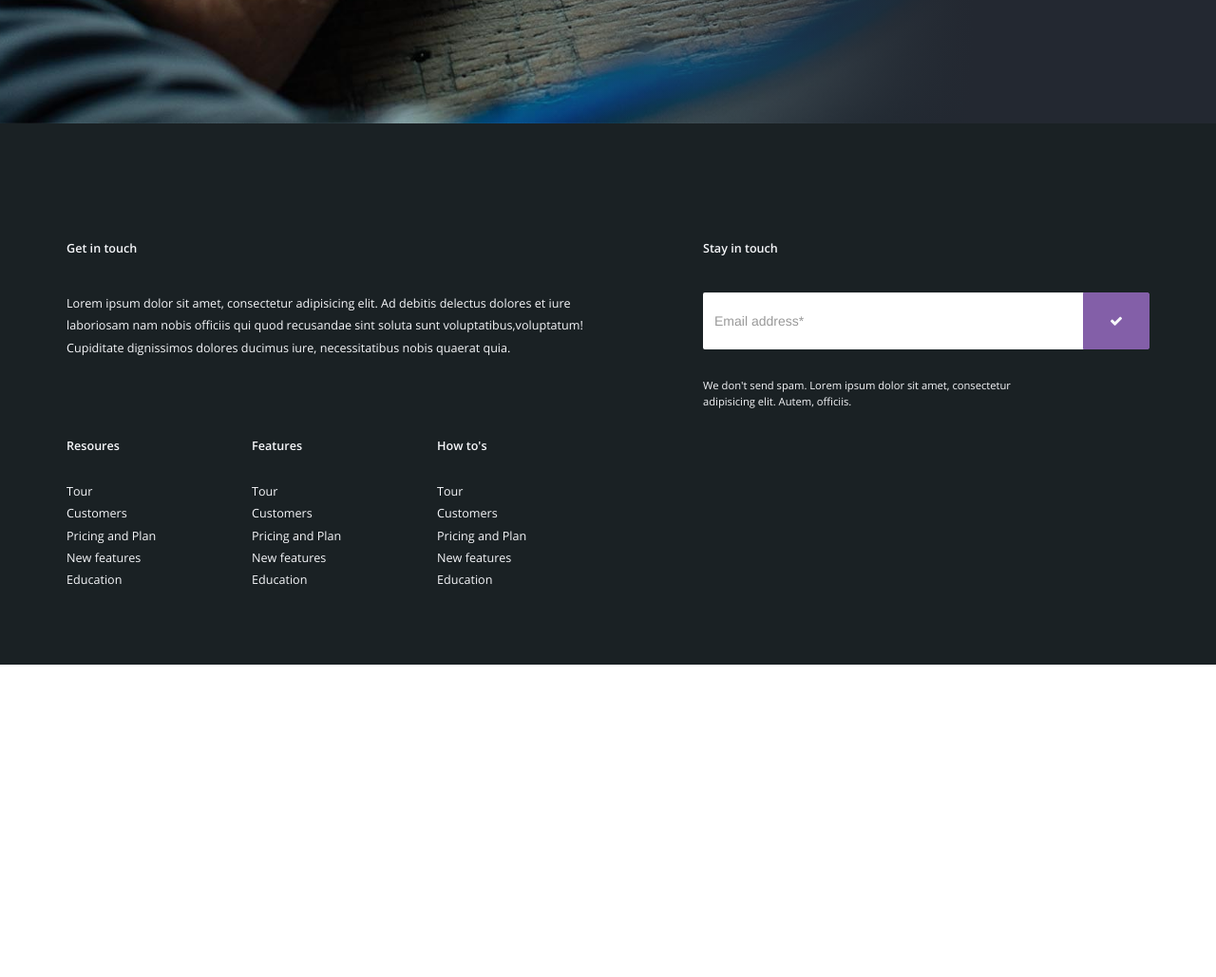
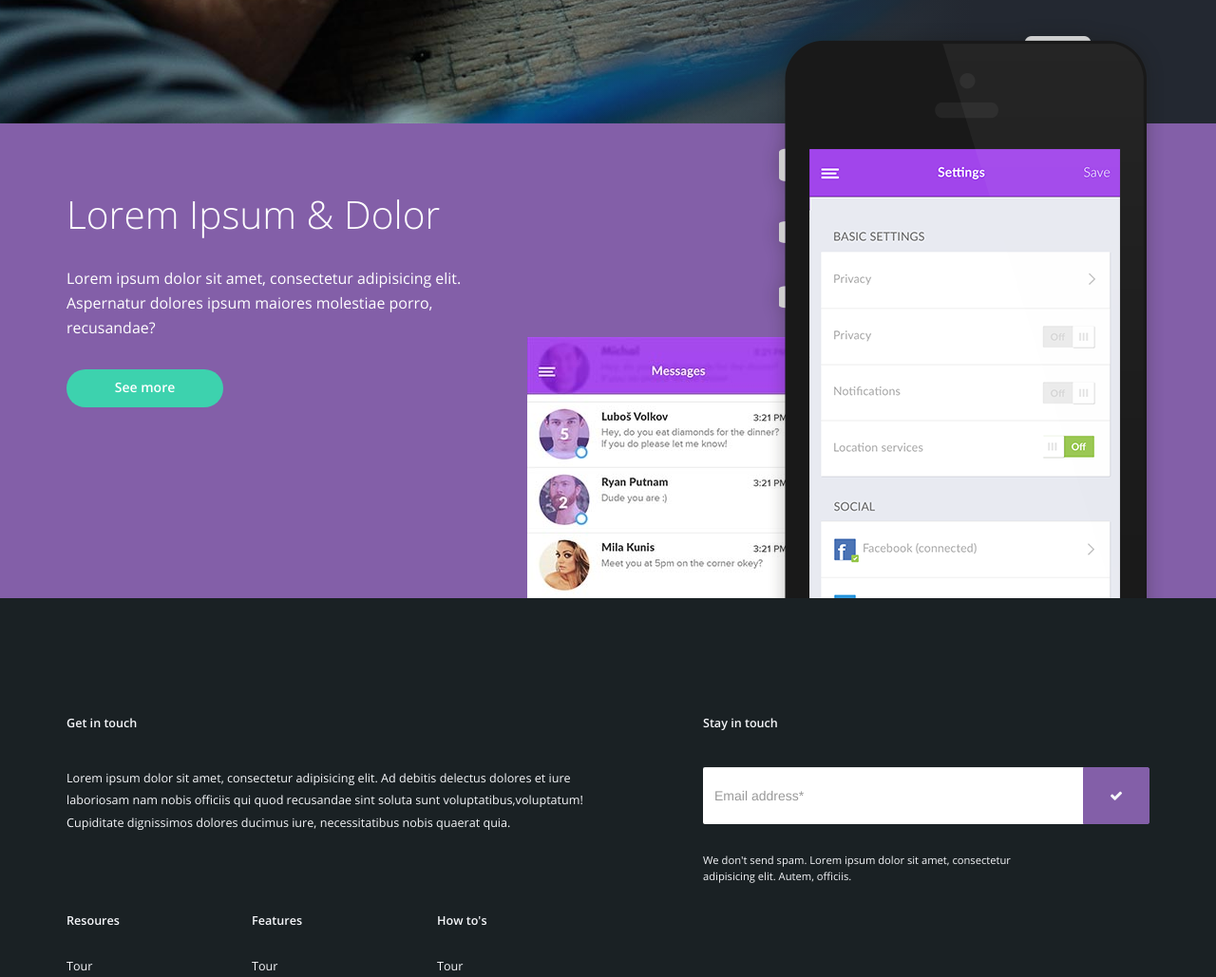
Before and after one commit to YuliaB01/Tork_project, a website: page src/index.html in a window 1280 px wide. Shown: the part 740-1769 px from the top of the page at 95% size. Before the commit the page ends 1440 px from the top, so only its background shows below. Drawn offline with nearby package versions, Linux system fonts and the light colour scheme; files that its build step writes are made by us from their sources.

Commit message:
Promo section added

```diff
--- /dev/null
+++ b/src/css/Components/Promo-left.less
@@ -0,0 +1,23 @@
+.promo-left {
+
+  &__head {
+    font-family: OpenSansLight, sans-serif;
+    font-size: 2.9em;
+    color: @hero-text-color;
+    text-transform: capitalize;
+    line-height: 2.25;
+    padding-top: 30px;
+  }
+
+  &__p {
+    font-family: OpenSansRegular, sans-serif;
+    font-size: 1.14em;
+    color: @hero-text-color;
+    padding: 0 100px 20px 0;
+    line-height: 1.625;
+  }
+
+  &__btn {
+
+  }
+}
--- /dev/null
+++ b/src/css/Components/Promo-right.less
@@ -0,0 +1,17 @@
+.promo-right {
+  position: relative;
+
+  &__img {
+    position: absolute;
+    right: 0;
+    top: -110px;
+    z-index: 2;
+  }
+
+  &__image {
+    position: absolute;
+    top: 225px;
+    left: -85px;
+    z-index: 1;
+  }
+}
--- /dev/null
+++ b/src/css/Components/See-more-btn.less
@@ -0,0 +1,23 @@
+.see-more-btn {
+  width: 165px;
+  height: 40px;
+  border-radius: 30px;
+  background-color: @see-more-btn-color;
+  color: @hero-text-color;
+  padding: 8px 12px;
+  font-family: OpenSansSemibold, sans-serif;
+  font-size: 1em;
+
+  &:hover {
+    background-color: darken(@see-more-btn-color, 7%);
+    color: @hero-text-color;
+    text-decoration: none;
+    box-shadow: 0 4px 12px 0 rgba(0, 0, 0, 0.2);
+  }
+
+  &:focus {
+    background-color: darken(@see-more-btn-color, 12%);
+    color: @hero-text-color;
+    text-decoration: none;
+  }
+}
--- a/src/css/layout.less
+++ b/src/css/layout.less
@@ -120,8 +120,16 @@ body, html {
   background: linear-gradient(to right, transparent 40%, #232831 80%);
 }
 
+.promo {
+  height: 500px;
+  background-color: @buy-btn-color;
+  //position: relative;
+}
+
 .footer {
   height: 570px;
   width: 100%;
   background-color: @footer-bg-color;
+  position: relative;
+  z-index: 3;
 }
--- a/src/css/main.less
+++ b/src/css/main.less
@@ -10,3 +10,6 @@
 @import "Components/Hero";
 @import "Components/Get-in-touch";
 @import "Components/Stay-in-touch";
+@import "Components/See-more-btn";
+@import "Components/Promo-right";
+@import "Components/Promo-left";
--- a/src/css/vars.less
+++ b/src/css/vars.less
@@ -6,3 +6,5 @@
 
 @hero-gradient-color: #232831;
 @hero-text-color: #fff;
+
+@see-more-btn-color: #3dd2ae;
--- a/src/index.html
+++ b/src/index.html
@@ -62,6 +62,27 @@
                                         </p>
                                     </div>
                                 </div>
+                            </div>
+                        </div>
+                    </div>
+                </section>
+                <section class="promo">
+                    <div class="container">
+                        <div class="row">
+                            <div class="col-lg-6 col-md-6 col-sm-6 col-xs-12 promo-left">
+                                <h2 class="promo-left__head">
+                                    Lorem ipsum & dolor
+                                </h2>
+                                <p class="promo-left__p">Lorem ipsum dolor sit amet, consectetur adipisicing elit.
+                                    Aspernatur dolores ipsum maiores molestiae porro, recusandae?
+                                </p>
+                                <a href="#" class="promo-left__btn btn btn-link see-more-btn">
+                                    See more
+                                </a>
+                            </div>
+                            <div class="col-lg-6 col-md-6 col-sm-6 col-xs-12 promo-right">
+                                <img src="/images/phone.png" alt="phone" class="promo-right__img">
+                                <img src="/images/interface.jpg" alt="interface-img" class="promo-right__image">
                             </div>
                         </div>
                     </div>
```
Also changed, not shown: src/images/interface.jpg (renamed from src/images/Interface 01.jpg), src/images/phone.png (renamed from src/images/Layer 19.png).
